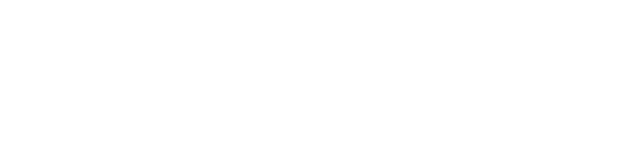
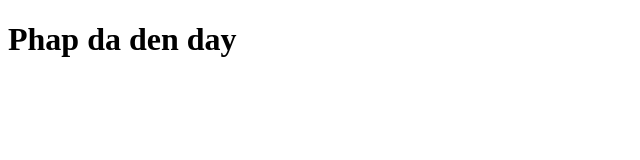
Before and after one commit to khoanguyen84/KPT_APP, a website: page index.html in a window 1280 px wide. Shown: the whole page, without its empty margins (0-640 px from the left). Drawn offline with Linux system fonts and the light colour scheme.

Commit message:
phap_commit

```diff
--- a/index.html
+++ b/index.html
@@ -7,6 +7,6 @@
     <title>Git Avanced</title>
 </head>
 <body>
-
+    <h1>Phap da den day</h1>
 </body>
 </html>
```
